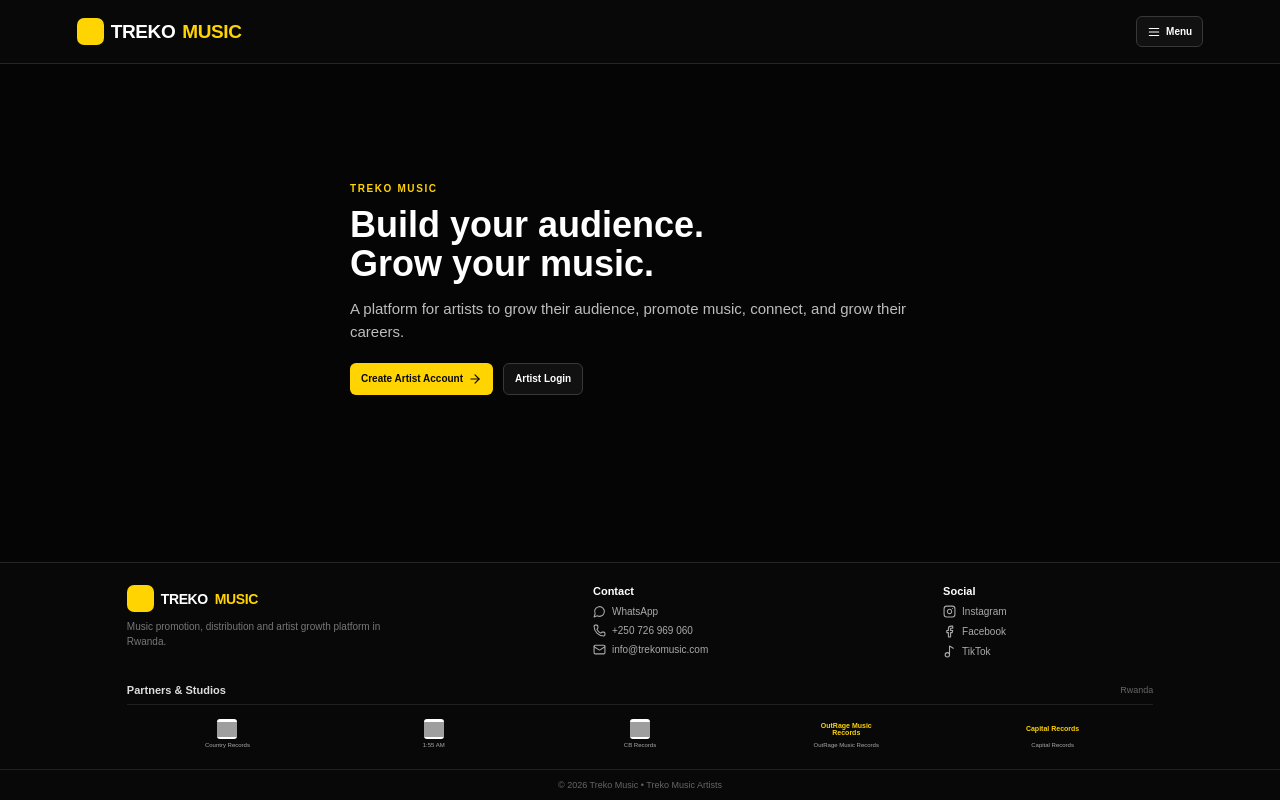
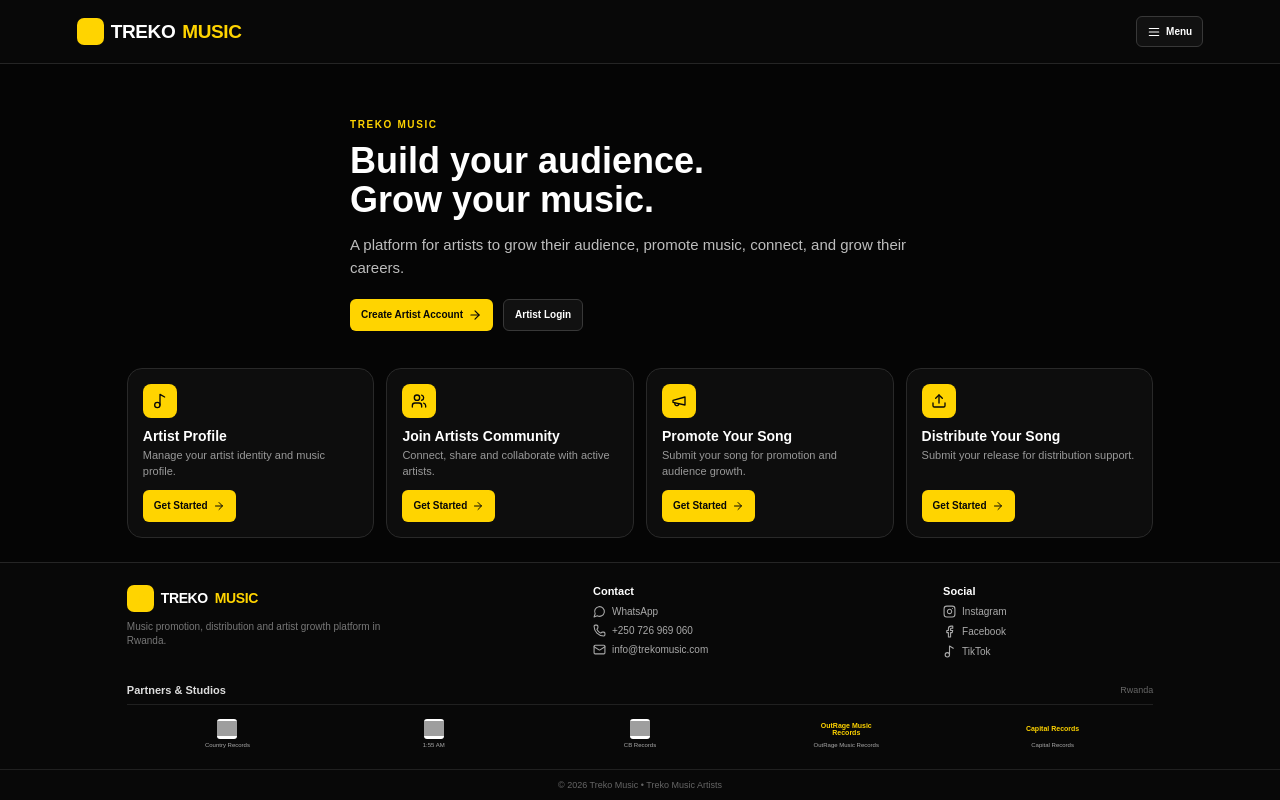
Before and after one commit to senid-221/TREKO-MUSI-ARTISTS, a Next.js app: page / in a window 1280 px wide. Built offline with nearby package versions, Linux system fonts and the light colour scheme; no server answers; grey boxes are pictures that could not be loaded.

Commit message:
Restore compact homepage services with Get Started buttons

```diff
--- a/app/page.tsx
+++ b/app/page.tsx
@@ -28,6 +28,19 @@ export default async function Home(){
    <p>A platform for artists to grow their audience, promote music, connect, and grow their careers.</p>
    <div className="actions">{artist?<Link className="btn primary" href="/dashboard">Artist Profile <ArrowRight size={14}/></Link>:<><Link className="btn primary" href="/register">Create Artist Account <ArrowRight size={14}/></Link><Link className="btn ghost" href="/login">Artist Login</Link></>}</div>
   </div></section>
+  <section className="home-services" id="services">
+   <div className="service-grid">
+    {services.map((service)=>{
+      const Icon=service.icon;
+      const href=service.href || `/plans?service=${service.service}`;
+      return <article className="card service-card" key={service.title}>
+       <div className="service-icon"><Icon size={16}/></div>
+       <div><h3>{service.title}</h3><p className="muted">{service.text}</p></div>
+       <Link className="btn primary service-button" href={href}>Get Started <ArrowRight size={12}/></Link>
+      </article>;
+    })}
+   </div>
+  </section>
   <footer className="site-footer">
    <div className="footer-inner">
     <div className="footer-brand"><Link href="/" className="brand footer-logo"><span className="brand-mark"><Music2 size={13}/></span>TREKO <span>MUSIC</span></Link><p>Music promotion, distribution and artist growth platform in Rwanda.</p></div>
```
